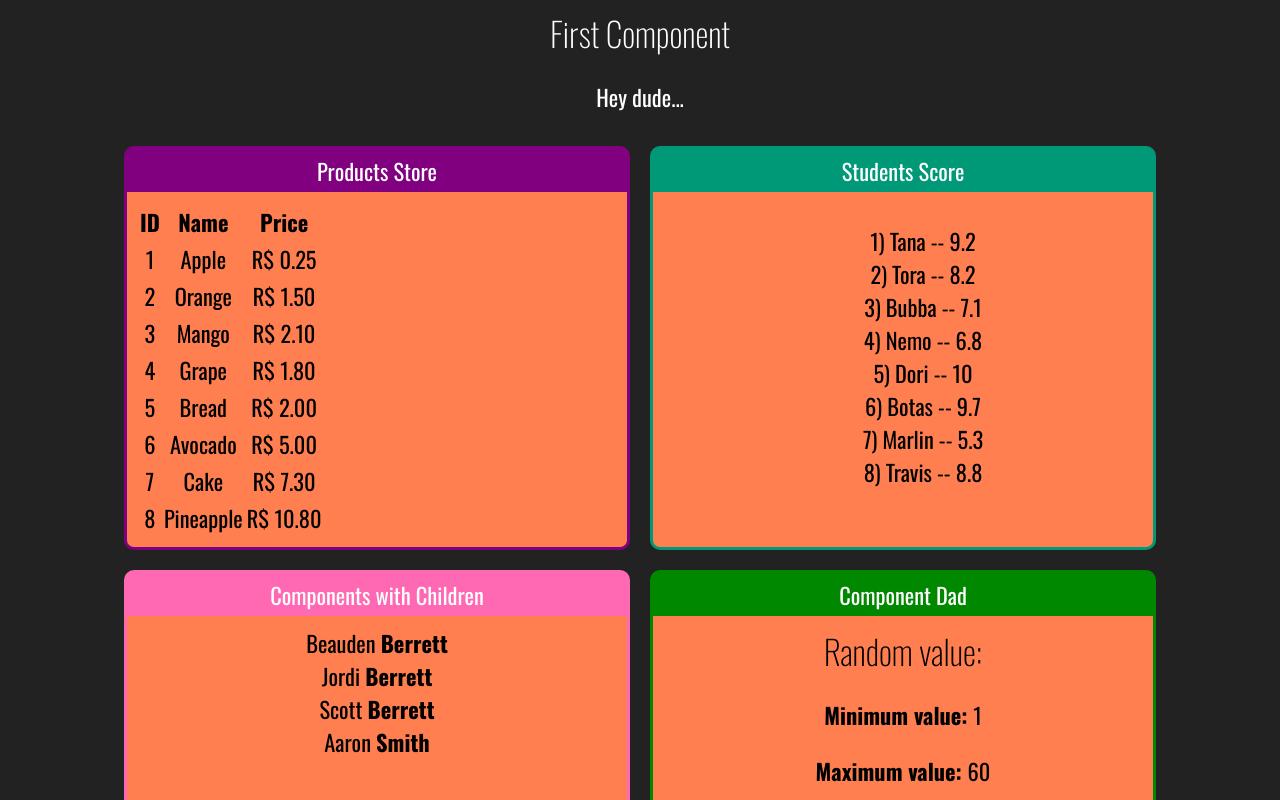
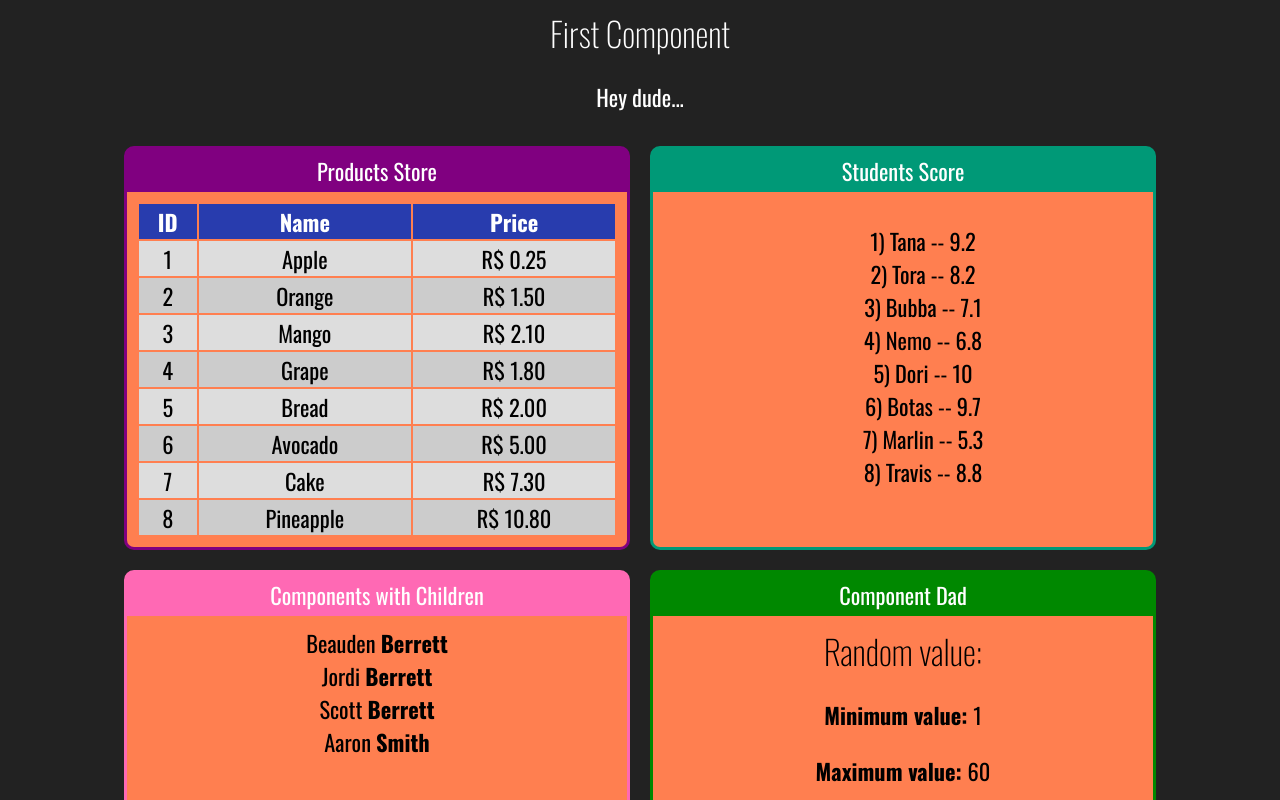
Before and after one commit to alexandresoueu/react-redux-fundamentals, a React (Create React App) app in the folder fundamentus-react/: page / in a window 1280 px wide. Shown: the top 800 px of the page. Built offline with nearby package versions, Linux system fonts and the light colour scheme.

Commit message:
Add css on table

```diff
--- /dev/null
+++ b/fundamentus-react/src/components/repetition/ProductsList.css
@@ -0,0 +1,15 @@
+.ProductsTable table {
+  width: 100%;
+}
+.ProductsTable th {
+  background-color: #283cae;
+  color: #fff;
+}
+
+.ProductsTable .Pair {
+  background-color: #ddd;
+}
+
+.ProductsTable .Odd {
+  background-color: #ccc;
+}
--- a/fundamentus-react/src/components/repetition/ProductsList.js
+++ b/fundamentus-react/src/components/repetition/ProductsList.js
@@ -1,16 +1,18 @@
 import React from 'react'
 import products from '../../data/products'
+import './ProductsList.css'
 
-function ProductsList (props) {
-  const listProducts = products.map(item => {
-    return <tr key={item.id}>
+function ProductsList(props) {
+  const listProducts = products.map((item, i) => {
+    return <tr key={item.id} className={i % 2 === 0 ? 'Pair' : 'Odd'}>
       <td>{item.id}</td>
       <td>{item.name}</td>
       <td>R$ {item.price.toFixed(2)}</td>
     </tr>
   })
 
-  return (<table>
+  return (<div className='ProductsTable'>
+    <table>
       <thead>
         <tr>
           <th>ID</th>
@@ -22,6 +24,7 @@ function ProductsList (props) {
         {listProducts}
       </tbody>
     </table>
+  </div>
   )
 }
 
```
Lines whose indentation alone changed are shown as unchanged.
